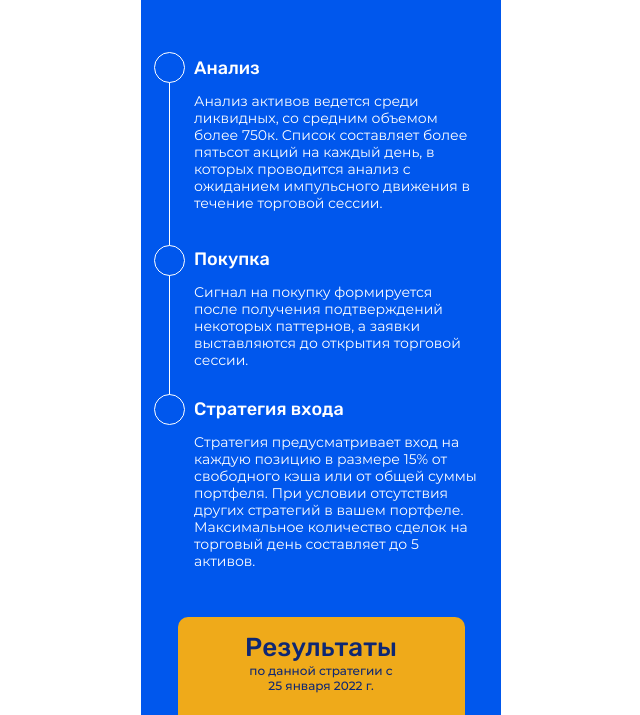
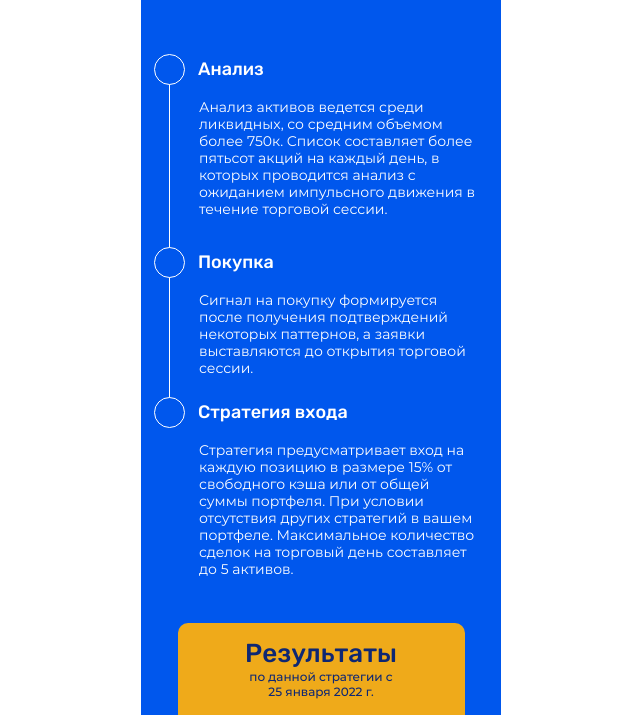
Before and after one commit to praxis-dev/ptfin-impulse, a plain HTML site: page index.html in a window 1280 px wide. Shown: the part 585-1300 px from the top of the page, without its empty margins (319-959 px from the left). Drawn offline with Linux system fonts and the light colour scheme; files whose address does not match are found by name.

Commit message:
draft3-new-bullet-line

```diff
--- a/blocks/intro/intro.css
+++ b/blocks/intro/intro.css
@@ -1,5 +1,5 @@
 .intro {
   padding: 0 13px 0;
   background-color: #0057ed;
-  padding-bottom: 40px;
+  padding-bottom: 36px;
 }
--- a/blocks/parameters/parameters.css
+++ b/blocks/parameters/parameters.css
@@ -1,4 +1,4 @@
 .parameters {
-  padding-bottom: 27px;
+  padding-bottom: 23px;
   background-color: #e6eefd;
 }
--- a/blocks/risks-and-important/__title/_right/risks-and-important__title_right.css
+++ b/blocks/risks-and-important/__title/_right/risks-and-important__title_right.css
@@ -1,3 +1,5 @@
 .risks-and-important__title_right {
   background-color: #efaa1a;
+  padding: 5px;
+  margin-bottom: 6px;
 }
--- a/blocks/risks-and-important/__title/risks-and-important__title.css
+++ b/blocks/risks-and-important/__title/risks-and-important__title.css
@@ -10,6 +10,6 @@
   width: 65px;
   height: 25px;
   color: #1438a5;
-  padding: 5px;
-  margin: 0 0 3px;
+  padding-top: 5px;
+  margin: 0 0 10px;
 }
--- a/blocks/stages/stages.css
+++ b/blocks/stages/stages.css
@@ -1,6 +1,6 @@
 .stages {
   background-color: #0057ed;
-  padding: 0 13px 1px;
+  padding: 0 13px 1px 28px;
   position: relative;
   z-index: 1;
 }
--- a/blocks/table/table.css
+++ b/blocks/table/table.css
@@ -3,7 +3,7 @@
   flex-direction: column;
   background-color: #efaa1a;
   max-width: 287px;
-  margin: -140px auto 0;
+  margin: -142px auto 0;
   border-radius: 10px;
   padding-bottom: 5px;
   position: relative;
--- /dev/null
+++ b/blocks/two-columns/__circle/two-columns__circle.css
@@ -0,0 +1,3 @@
+.two-columns__circle {
+  margin-right: 13px;
+}
--- /dev/null
+++ b/blocks/two-columns/__header-and-circle/two-columns__header-and-circle.css
@@ -0,0 +1,7 @@
+.two-columns__header-and-circle {
+  display: flex;
+  font-display: row;
+  align-items: center;
+  position: relative;
+  left: -45px;
+}
--- a/blocks/two-columns/__line-container/two-columns__line-container.css
+++ /dev/null
@@ -1,2 +0,0 @@
-.two-columns__line-container {
-}
--- a/blocks/two-columns/__line-image/two-columns__line-image.css
+++ /dev/null
@@ -1,3 +0,0 @@
-.two-columns__line-image {
-  background-image: url("<svg width="31" height="373" viewBox="0031373" fill="none" xmlns="http://www.w3.org/2000/svg"><line x1="15.5" y1="15" x2="15.5" y2="358" stroke="white"/><circle cx="15.5" cy="15.5" r="15" fill="%230057ed" stroke="white"/><circle cx="15.5" cy="208.5" r="15" fill="%230057ed" stroke="white"/><circle cx="15.5" cy="357.5" r="15" fill="%230057ed" stroke="white"/></svg>");
-}
--- /dev/null
+++ b/blocks/two-columns/__line/two-columns__line.css
@@ -0,0 +1,5 @@
+.two-columns__line {
+  margin-top: 30px;
+  height: 343px;
+  border-left: 1px solid white;
+}
--- a/blocks/two-columns/__process/_middle/two-columns__process_middle.css
+++ b/blocks/two-columns/__process/_middle/two-columns__process_middle.css
@@ -1,3 +1,3 @@
 .two-columns__process_middle {
-  margin-bottom: 16px;
+  margin-bottom: 6px;
 }
--- a/blocks/two-columns/__process/_top/two-columns__process_top.css
+++ b/blocks/two-columns/__process/_top/two-columns__process_top.css
@@ -1,3 +1,3 @@
 .two-columns__process_top {
-  margin-bottom: 23px;
+  margin-bottom: 15px;
 }
--- a/blocks/two-columns/__text-container/two-columns__text-container.css
+++ b/blocks/two-columns/__text-container/two-columns__text-container.css
@@ -1,5 +1,6 @@
 .two-columns__text-container {
   display: flex;
   flex-direction: column;
-  padding: 6px 9px 0;
+  padding: 6px 9px 0 29px;
+  position: relative;
 }
--- a/blocks/two-columns/two-columns.css
+++ b/blocks/two-columns/two-columns.css
@@ -1,6 +1,5 @@
 .two-columns {
   display: flex;
   flex-direction: row;
-  bd: 1px solid gold;
   margin-bottom: 172px;
 }
--- a/index.html
+++ b/index.html
@@ -47,41 +47,17 @@
       <section class="stages">
         <div class="stages__container">
           <div class="two-columns">
-            <div class="two-columns__line-container">
-              <svg
-                width="31"
-                height="373"
-                viewBox="0 0 31 373"
-                fill="none"
-                xmlns="http://www.w3.org/2000/svg"
-              >
-                <line x1="15.5" y1="15" x2="15.5" y2="358" stroke="white" />
-                <circle
-                  cx="15.5"
-                  cy="15.5"
-                  r="15"
-                  fill="#0057ED"
-                  stroke="white"
-                />
-                <circle
-                  cx="15.5"
-                  cy="208.5"
-                  r="15"
-                  fill="#0057ED"
-                  stroke="white"
-                />
-                <circle
-                  cx="15.5"
-                  cy="357.5"
-                  r="15"
-                  fill="#0057ED"
-                  stroke="white"
-                />
-              </svg>
-            </div>
+            <div class="two-columns__line"></div>
             <div class="two-columns__text-container">
               <div class="two-columns__process two-columns__process_top">
-                <h3 class="two-columns__header">Анализ</h3>
+                <div class="two-columns__header-and-circle">
+                  <img
+                    src="./images/circle.svg"
+                    alt="буллит"
+                    class="two-columns__circle"
+                  />
+                  <h3 class="two-columns__header">Анализ</h3>
+                </div>
                 <p class="two-columns__text">
                   Анализ активов ведется среди ликвидных, со средним объемом
                   более 750к. Список составляет более пятьсот акций на каждый
@@ -90,7 +66,14 @@
                 </p>
               </div>
               <div class="two-columns__process two-columns__process_middle">
-                <h3 class="two-columns__header">Покупка</h3>
+                <div class="two-columns__header-and-circle">
+                  <img
+                    src="./images/circle.svg"
+                    alt="буллит"
+                    class="two-columns__circle"
+                  />
+                  <h3 class="two-columns__header">Покупка</h3>
+                </div>
                 <p class="two-columns__text">
                   Сигнал на покупку формируется после получения подтверждений
                   некоторых паттернов, а заявки выставляются до открытия
@@ -98,7 +81,14 @@
                 </p>
               </div>
               <div class="two-columns__process two-columns__process_bottom">
-                <h3 class="two-columns__header">Стратегия входа</h3>
+                <div class="two-columns__header-and-circle">
+                  <img
+                    src="./images/circle.svg"
+                    alt="буллит"
+                    class="two-columns__circle"
+                  />
+                  <h3 class="two-columns__header">Стратегия входа</h3>
+                </div>
                 <p class="two-columns__text">
                   Cтратегия предусматривает вход на каждую позицию в размере 15%
                   от свободного кэша или от общей суммы портфеля. При условии
@@ -165,18 +155,29 @@
           <h3 class="contacts__title">
             Свяжитесь с Вашим персональным менеджером, чтобы узнать подробности
           </h3>
-          <p class="contacts__text">
-            <a href="tel:+77273469025" class="contacts__phone"
+          <p
+            class="contacts__text"
+            itemscope
+            itemtype="http://schema.org/Organization"
+          >
+            <a
+              href="tel:+77273469025"
+              class="contacts__phone"
+              itemprop="telephone"
               >+7 727 346 90 25&nbsp;</a
-            >|<a href="tel:+77073507550" class="contacts__phone"
+            >|<a
+              href="tel:+77073507550"
+              class="contacts__phone"
+              itemprop="telephone"
               >&nbsp;+7 707 350 75 50</a
             >
 
             <a
-              href="mailto:info@ptfin.kz?subject = Запрос&body = Добрый день,"
+              href="mailto:info@ptfin.kz"
               class="contacts__email"
-              >info@ptfin.kz</a
-            >
+              itemprop="email"
+              >info@ptfin.kz
+            </a>
           </p>
         </div>
       </section>
--- a/pages/index.css
+++ b/pages/index.css
@@ -37,10 +37,11 @@
 /* two-columns */
 
 @import url(../blocks/two-columns/two-columns.css);
-@import url(../blocks/two-columns/__line-container/two-columns__line-container.css);
 @import url(../blocks/two-columns/__text-container/two-columns__text-container.css);
-@import url(../blocks/two-columns/__line-image/two-columns__line-image.css);
 @import url(../blocks/two-columns/__process/two-columns__process.css);
+@import url(../blocks/two-columns/__header-and-circle/two-columns__header-and-circle.css);
+@import url(../blocks/two-columns/__circle/two-columns__circle.css);
+@import url(../blocks/two-columns/__line/two-columns__line.css);
 @import url(../blocks/two-columns/__header/two-columns__header.css);
 @import url(../blocks/two-columns/__text/two-columns__text.css);
 @import url(../blocks/two-columns/__process/_top/two-columns__process_top.css);
```
Also changed, not shown: images/Line-1.svg (deleted), images/circle.svg (added).
